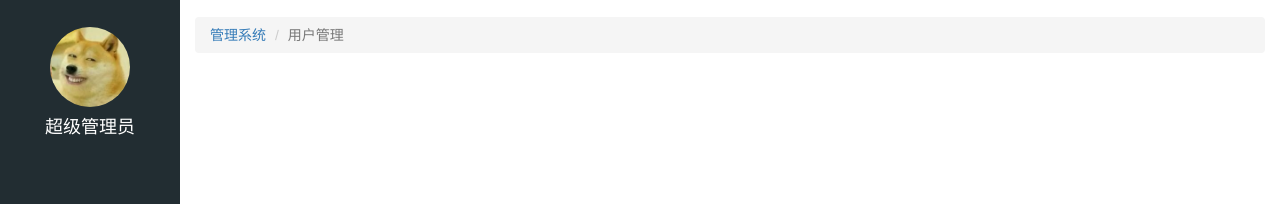
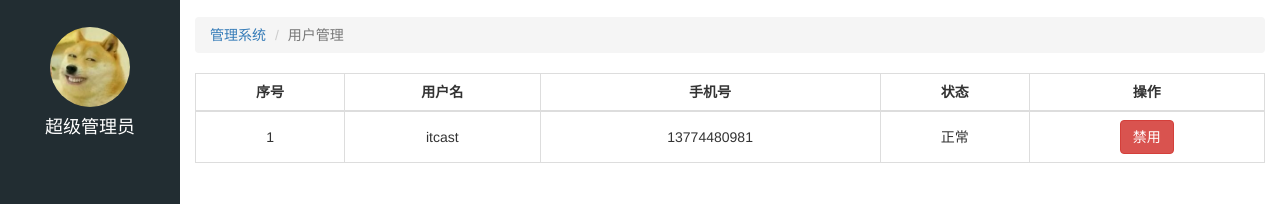
Before and after one commit to hechenting/shanghai--letao, a website: page public/back/user.html in a window 1280 px wide. Shown: the part 53-257 px from the top of the page. Drawn offline with Linux system fonts and the light colour scheme; no server answers.

Commit message:
用户页面表格静态结构完成

```diff
--- a/public/back/css/common.css
+++ b/public/back/css/common.css
@@ -141,3 +141,9 @@ a:active {
   height: 400px;
   background-color: pink;
 }
+
+/*表格*/
+.lt_content .table.table-bordered td {
+  text-align: center;
+  vertical-align: middle;
+}
--- a/public/back/user.html
+++ b/public/back/user.html
@@ -64,6 +64,31 @@
       <li><a href="index.html">管理系统</a></li>
       <li class="active">用户管理</li>
     </ol>
+    <div class="lt_content">
+      <table class="table table-bordered table-hover">
+        <thead>
+          <tr>
+            <th class="text-center">序号</th>
+            <th class="text-center">用户名</th>
+            <th class="text-center">手机号</th>
+            <th class="text-center">状态</th>
+            <th class="text-center">操作</th>
+          </tr>
+        </thead>
+        <tbody>
+          <!--坑-->
+          <tr>
+            <td>1</td>
+            <td>itcast</td>
+            <td>13774480981</td>
+            <td>正常</td>
+            <td>
+              <button class="btn btn-danger">禁用</button>
+            </td>
+          </tr>
+        </tbody>
+      </table>
+    </div>
   </div>
 </div>
 
```
